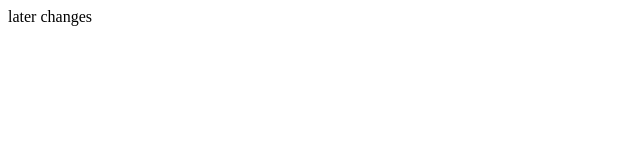
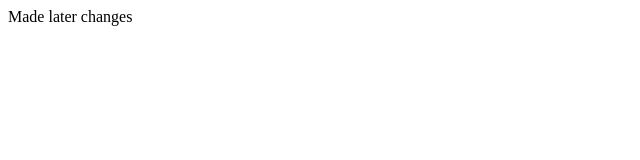
Before and after one commit to korata1991/Question2, a plain HTML site: page test.html in a window 1280 px wide. Shown: the full height of the page, 0-640 px from the left. Drawn offline with Linux system fonts and the light colour scheme.

Commit message:
Update test.html

```diff
--- a/test.html
+++ b/test.html
@@ -1,3 +1,3 @@
 <html>
-<body> later changes</body>
+<body> Made later changes</body>
 </html>
```
